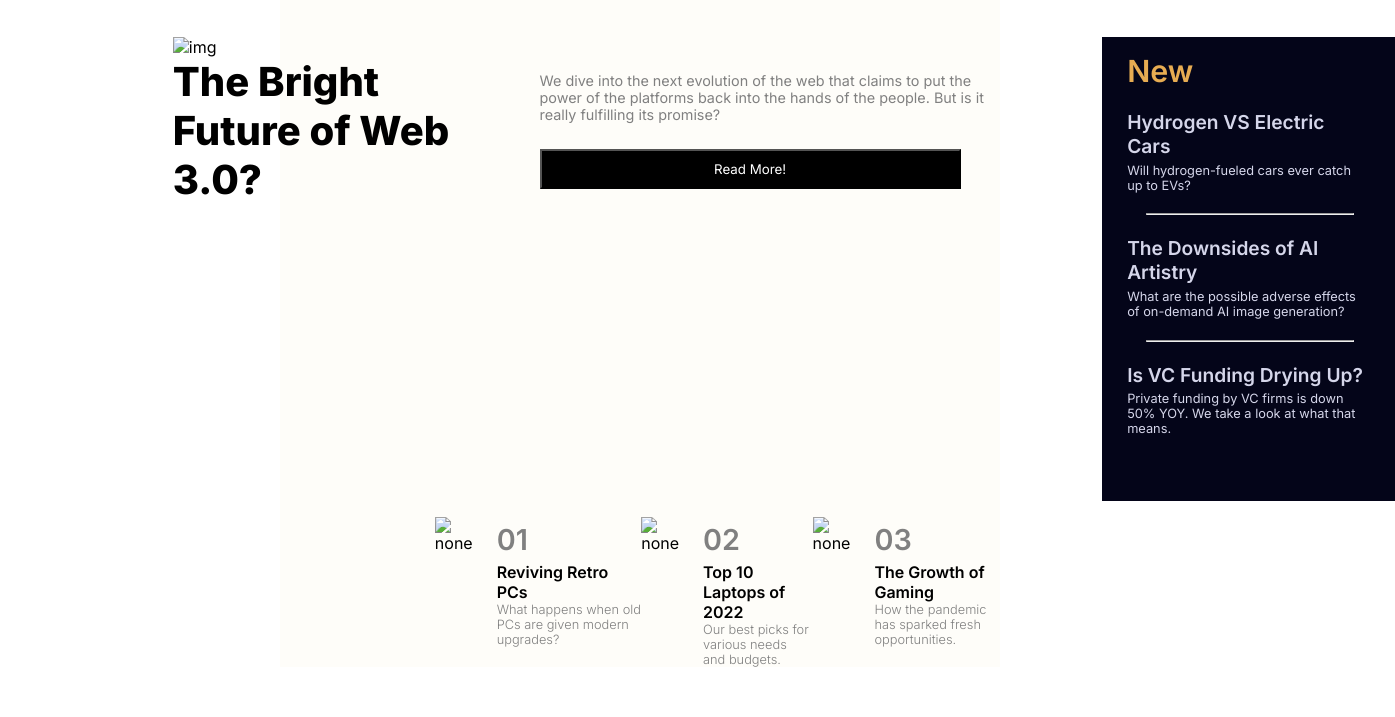
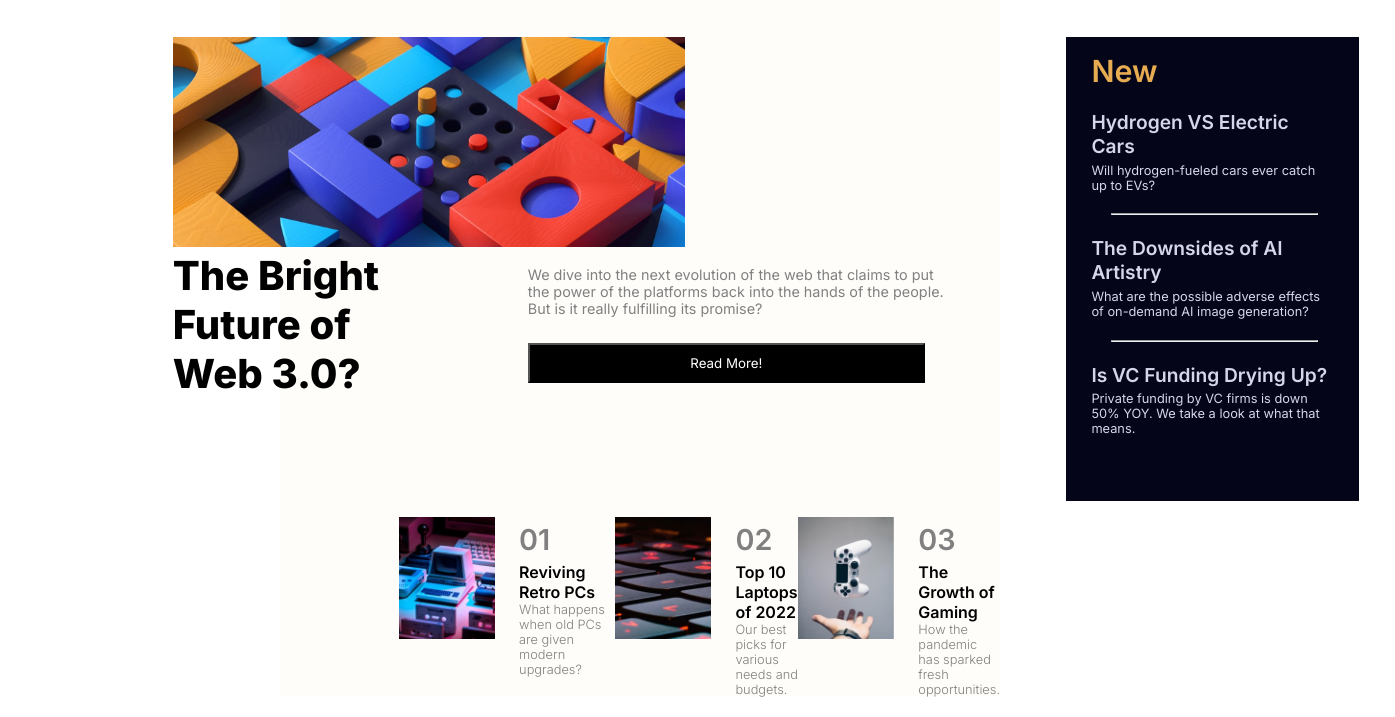
Before and after one commit to Ganeshghatti/newshome, a plain HTML site: page index.html in a window 1280 px wide. Shown: the part 83-800 px from the top of the page, 1395 px wide, since content can reach past the window. Drawn offline with Linux system fonts and the light colour scheme; the site is published under a folder, as on GitHub Pages, so addresses that start at the root find nothing.

Commit message:
Add files via upload

```diff
--- a/index.html
+++ b/index.html
@@ -32,7 +32,7 @@
     <section>
     <div class="container2">
       <div class="article">
-        <div class="img"><img src="/display image.jpg" alt="img"></div>
+        <div class="img"><img src="display image.jpg" alt="img"></div>
         <div class="firstflex">
         <div><p class="title">The Bright Future of Web 3.0?</p></div>
         <div class="descri"><p class="description"> We dive into the next evolution of the web that claims to put the power of the platforms back into the hands of the people.
@@ -55,7 +55,7 @@
       <div class="readnext">
         <div class="firstnext">
           <div class="firstnextflex">
-          <div><img src="/image-retro-pcs.jpg"  alt="none"></div>
+          <div><img src="image-retro-pcs.jpg"  alt="none"></div>
           <div><p class="zeroone">01</p>
           <p class="firsttitle">Reviving Retro PCs</p>
           <p class="firstdescrip">What happens when old PCs are given modern upgrades?</p></div>
@@ -63,7 +63,7 @@
       </div>
         <div class="secondnext">
           <div class="secondnextflex">
-          <div><img src="/image-top-laptops.jpg" alt="none"></div>
+          <div><img src="image-top-laptops.jpg" alt="none"></div>
           <div><p class="zerotwo">02</p>
           <p class="secondtitle">Top 10 Laptops of 2022</p>
           <p class="seconddescrip">Our best picks for various needs and budgets.</p></div>
@@ -71,7 +71,7 @@
       </div>
         <div class="thirdnext">
           <div class="thirddnextflex">
-          <div><img src="/image-gaming-growth.jpg" alt="none"></div>
+          <div><img src="image-gaming-growth.jpg" alt="none"></div>
           <div><p class="zerothree">03</p>
           <p class="thirdtitle">The Growth of Gaming</p>
           <p class="thirddescrip">How the pandemic has sparked fresh opportunities.</p></div>
```
